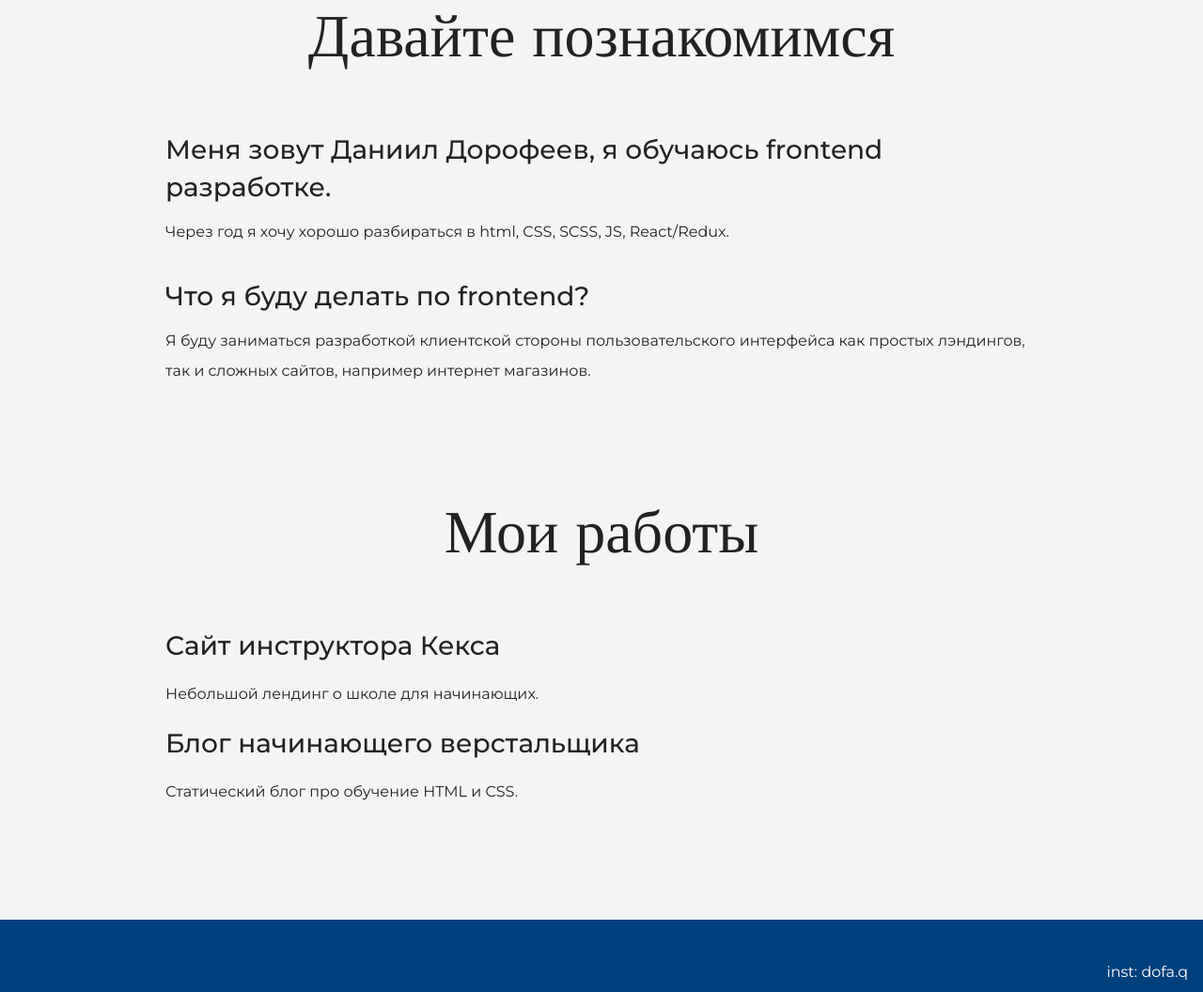
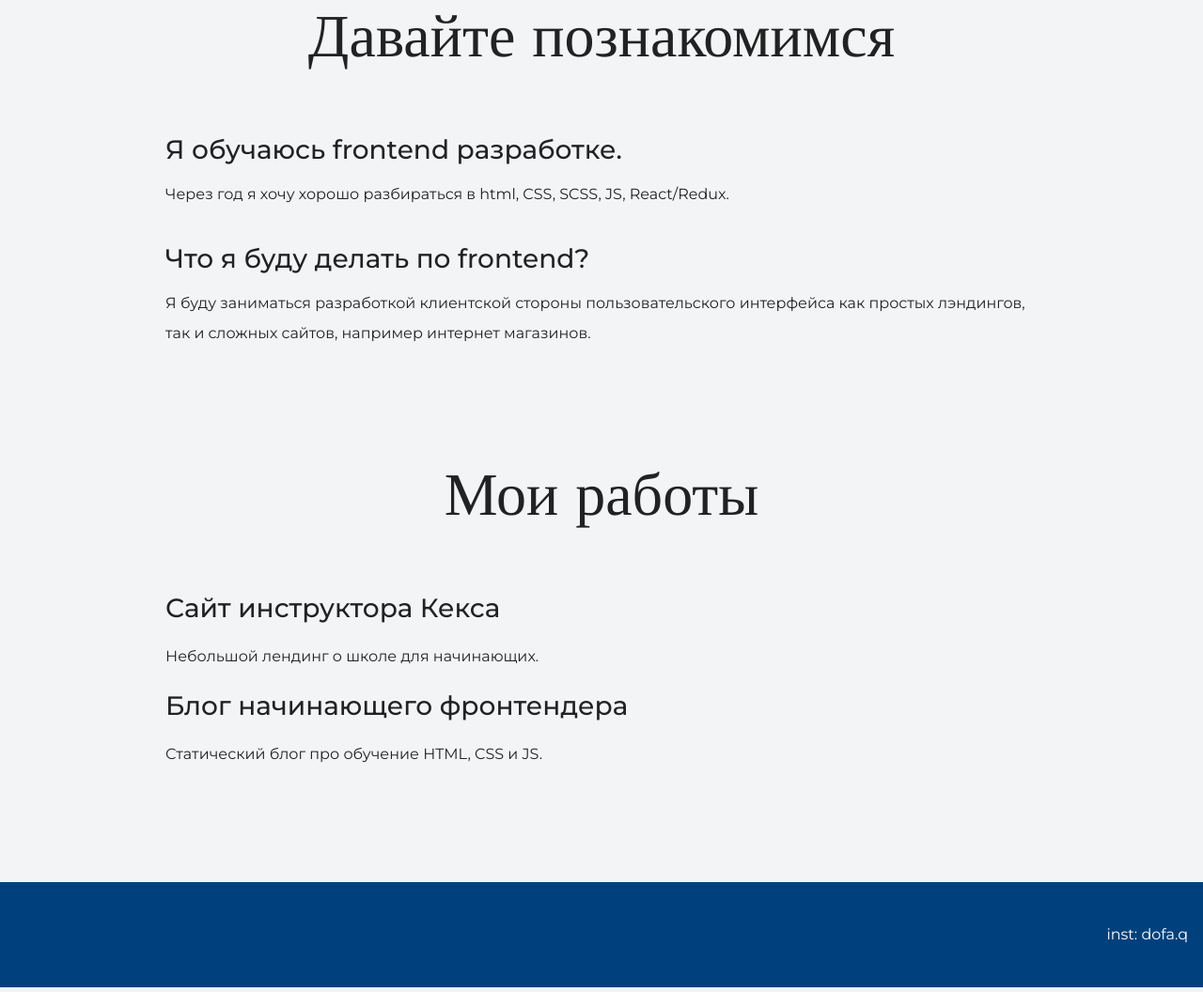
Before and after one commit to dofaq/site-portfolio, a plain HTML site: page index.html in a window 1280 px wide. Shown: the part 1033-2089 px from the top of the page at 94% size. Drawn offline with nearby package versions, Linux system fonts and the light colour scheme.

Commit message:
Update index.html

```diff
--- a/index.html
+++ b/index.html
@@ -21,7 +21,7 @@
 
 	    <section class="intro">
 	      <h2 class="subheading">Давайте познакомимся</h2>
-	      <h3>Меня зовут Даниил Дорофеев, я обучаюсь frontend разработке.</h3>
+	      <h3>Я обучаюсь frontend разработке.</h3>
 	      <p>Через год я хочу хорошо разбираться в html, CSS, SCSS, JS, React/Redux.</p>
 	      <h3>Что я буду делать по frontend?</h3>
 	      <p>Я буду заниматься разработкой клиентской стороны пользовательского интерфейса как простых лэндингов, так и сложных сайтов, например интернет магазинов.</p>
@@ -33,8 +33,8 @@
 	      <h3>Сайт инструктора Кекса</h3>
 	      <p>Небольшой лендинг о школе для начинающих.</p>
 
-	      <h3>Блог начинающего верстальщика</h3>
-	      <p>Статический блог про обучение HTML и CSS.</p>
+	      <h3>Блог начинающего фронтендера</h3>
+	      <p>Статический блог про обучение HTML, CSS и JS.</p>
 	    </section>
 	</div>
 
```
